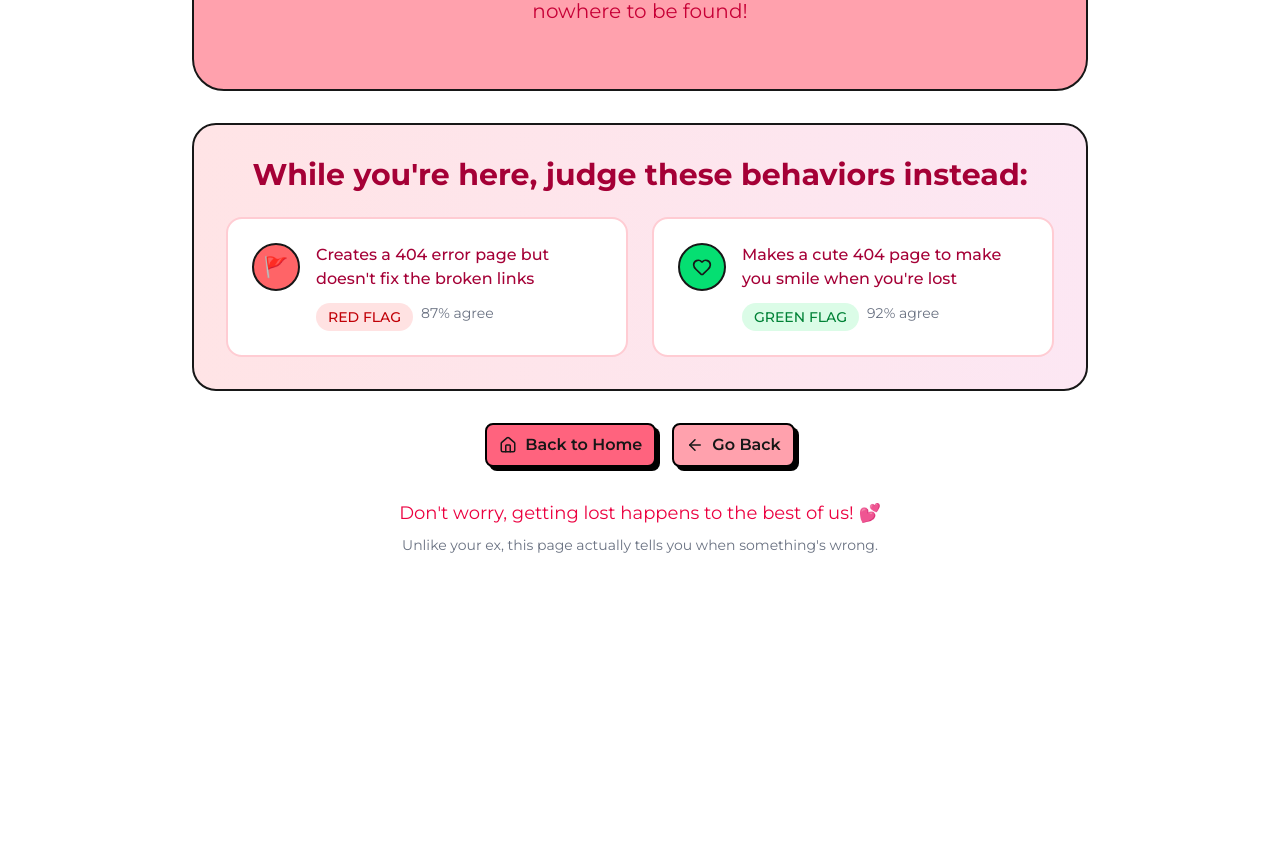
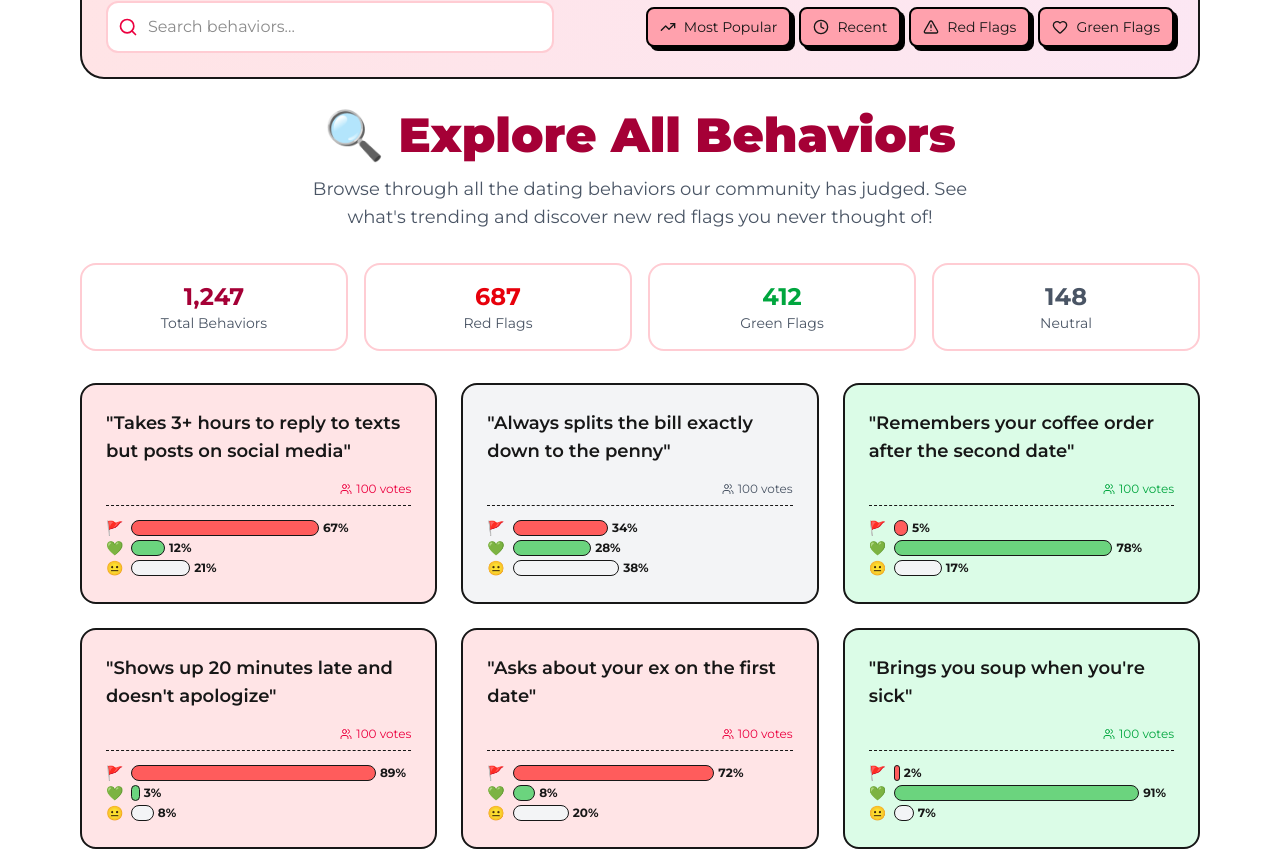
Before and after one commit to tomashobza/itarf, a Next.js app: page /explore in a window 1280 px wide. Before the commit this address had no page. Shown: the part 353-1204 px from the top of the page. Before the commit the page ends 988 px from the top, so only its background shows below. Built offline with nearby package versions, Linux system fonts and the light colour scheme.

Commit message:
add: explore page

```diff
--- /dev/null
+++ b/app/explore/page.tsx
@@ -0,0 +1,216 @@
+import React from "react";
+import { Search, TrendingUp, Clock, Heart, AlertTriangle } from "lucide-react";
+import Trait from "@/components/Trait";
+import Button from "@/components/Button";
+import StartJudging from "@/components/StartJudging";
+
+export default function Explore() {
+  // Sample traits data with various stats
+  const allTraits = [
+    {
+      text: "Takes 3+ hours to reply to texts but posts on social media",
+      redFlag: 67,
+      greenFlag: 12,
+      neutral: 21,
+    },
+    {
+      text: "Always splits the bill exactly down to the penny",
+      redFlag: 34,
+      greenFlag: 28,
+      neutral: 38,
+    },
+    {
+      text: "Remembers your coffee order after the second date",
+      redFlag: 5,
+      greenFlag: 78,
+      neutral: 17,
+    },
+    {
+      text: "Shows up 20 minutes late and doesn't apologize",
+      redFlag: 89,
+      greenFlag: 3,
+      neutral: 8,
+    },
+    {
+      text: "Asks about your ex on the first date",
+      redFlag: 72,
+      greenFlag: 8,
+      neutral: 20,
+    },
+    {
+      text: "Brings you soup when you're sick",
+      redFlag: 2,
+      greenFlag: 91,
+      neutral: 7,
+    },
+    {
+      text: "Never puts their phone down during dinner",
+      redFlag: 84,
+      greenFlag: 4,
+      neutral: 12,
+    },
+    {
+      text: "Remembers small details about your stories",
+      redFlag: 3,
+      greenFlag: 88,
+      neutral: 9,
+    },
+    {
+      text: "Only talks about themselves the entire date",
+      redFlag: 93,
+      greenFlag: 2,
+      neutral: 5,
+    },
+    {
+      text: "Insists on paying for everything",
+      redFlag: 15,
+      greenFlag: 42,
+      neutral: 43,
+    },
+    {
+      text: "Cancels plans last minute without explanation",
+      redFlag: 79,
+      greenFlag: 5,
+      neutral: 16,
+    },
+    {
+      text: "Sends good morning texts every day",
+      redFlag: 18,
+      greenFlag: 56,
+      neutral: 26,
+    },
+  ];
+
+  return (
+    <div className="w-full min-h-full p-4 md:p-20 flex flex-col justify-start">
+      {/* START JUDGING SECTION */}
+      <StartJudging />
+
+      {/* FILTERS AND SEARCH */}
+      <div className="bg-gradient-to-r border-2 border-foreground from-rose-100 to-pink-100 rounded-3xl p-6 my-6 md:mb-8">
+        <div className="flex flex-col md:flex-row gap-4 items-center justify-between">
+          {/* Search Bar */}
+          <div className="relative flex-grow max-w-md">
+            <Search
+              size={20}
+              className="absolute left-3 top-1/2 transform -translate-y-1/2 text-rose-600"
+            />
+            <input
+              type="text"
+              placeholder="Search behaviors..."
+              className="w-full pl-10 pr-4 py-3 rounded-xl border-2 border-rose-200 focus:border-rose-400 focus:outline-none bg-white"
+            />
+          </div>
+
+          {/* Filter Buttons */}
+          <div className="flex gap-2 flex-wrap">
+            <Button>
+              <div className="flex items-center gap-2 text-sm">
+                <TrendingUp size={16} />
+                Most Popular
+              </div>
+            </Button>
+            <Button>
+              <div className="flex items-center gap-2 text-sm">
+                <Clock size={16} />
+                Recent
+              </div>
+            </Button>
+            <Button>
+              <div className="flex items-center gap-2 text-sm">
+                <AlertTriangle size={16} />
+                Red Flags
+              </div>
+            </Button>
+            <Button>
+              <div className="flex items-center gap-2 text-sm">
+                <Heart size={16} />
+                Green Flags
+              </div>
+            </Button>
+          </div>
+        </div>
+      </div>
+
+      {/* EXPLORE HEADER */}
+      <div className="text-center mb-8">
+        <h1 className="text-4xl md:text-5xl font-black text-rose-800 mb-4">
+          🔍 Explore All Behaviors
+        </h1>
+        <p className="text-lg text-gray-600 max-w-2xl mx-auto">
+          Browse through all the dating behaviors our community has judged. See
+          what&apos;s trending and discover new red flags you never thought of!
+        </p>
+      </div>
+
+      {/* STATS BAR */}
+      <div className="grid grid-cols-2 md:grid-cols-4 gap-4 mb-8">
+        <div className="bg-white rounded-2xl p-4 border-2 border-rose-200 text-center">
+          <div className="text-2xl font-bold text-rose-800">1,247</div>
+          <div className="text-sm text-gray-600">Total Behaviors</div>
+        </div>
+        <div className="bg-white rounded-2xl p-4 border-2 border-rose-200 text-center">
+          <div className="text-2xl font-bold text-red-600">687</div>
+          <div className="text-sm text-gray-600">Red Flags</div>
+        </div>
+        <div className="bg-white rounded-2xl p-4 border-2 border-rose-200 text-center">
+          <div className="text-2xl font-bold text-green-600">412</div>
+          <div className="text-sm text-gray-600">Green Flags</div>
+        </div>
+        <div className="bg-white rounded-2xl p-4 border-2 border-rose-200 text-center">
+          <div className="text-2xl font-bold text-gray-600">148</div>
+          <div className="text-sm text-gray-600">Neutral</div>
+        </div>
+      </div>
+
+      {/* TRAITS GRID */}
+      <div className="grid md:grid-cols-2 lg:grid-cols-3 gap-6 mb-8">
+        {allTraits.map((trait, index) => (
+          <Trait
+            key={index}
+            text={trait.text}
+            redFlag={trait.redFlag}
+            greenFlag={trait.greenFlag}
+            neutral={trait.neutral}
+          />
+        ))}
+      </div>
+
+      {/* LOAD MORE SECTION */}
+      <div className="text-center mb-8 flex flex-col items-center gap-1">
+        <Button>
+          <div className="flex font-semibold items-center gap-2">
+            Load More Behaviors
+          </div>
+        </Button>
+        <p className="text-sm text-gray-500 mt-2">
+          Showing 12 of 1,247 behaviors
+        </p>
+      </div>
+
+      {/* SUBMIT YOUR OWN SECTION */}
+      <div className="bg-gradient-to-r border-2 border-foreground from-rose-100 to-pink-100 rounded-3xl p-8 text-center flex flex-col items-center">
+        <h2 className="text-3xl font-bold mb-4 text-rose-800">
+          Don&apos;t see your red flag? 🤔
+        </h2>
+        <p className="text-rose-700 text-lg mb-6 max-w-2xl mx-auto">
+          Submit your own dating behavior and let the community decide if
+          it&apos;s a red flag, green flag, or just another Tuesday in the
+          dating world.
+        </p>
+        <Button>
+          <div className="flex font-semibold items-center gap-2">
+            Submit a Behavior
+          </div>
+        </Button>
+      </div>
+
+      {/* FOOTER */}
+      <div className="text-center mt-8 text-rose-600">
+        <p className="text-lg">
+          The more you explore, the better your dating radar gets! 💕
+        </p>
+      </div>
+    </div>
+  );
+}
--- a/app/page.tsx
+++ b/app/page.tsx
@@ -3,6 +3,7 @@ import { ArrowRight, Users, TrendingUp, Flag } from "lucide-react";
 import Trait from "@/components/Trait";
 import Button from "@/components/Button";
 import StartJudging from "@/components/StartJudging";
+import Link from "next/link";
 
 export default function Home() {
   // Sample recent traits/actions with stats
@@ -73,11 +74,13 @@ export default function Home() {
           {/* <button className="bg-rose-500 hover:bg-rose-600 text-white px-8 py-3 rounded-xl font-semibold transition-colors flex items-center gap-2 mx-auto">
             Explore More <ArrowRight size={18} />
           </button> */}
-          <Button>
-            <div className="flex font-semibold items-center gap-2">
-              Explore More <ArrowRight size={18} />
-            </div>
-          </Button>
+          <Link href="/explore">
+            <Button>
+              <div className="flex font-semibold items-center gap-2">
+                Explore More <ArrowRight size={18} />
+              </div>
+            </Button>
+          </Link>
         </div>
       </div>
 
--- a/components/Trait.tsx
+++ b/components/Trait.tsx
@@ -14,10 +14,12 @@ const StatBar = ({
     <div className="text-sm font-medium">{label}</div>
     <div className="flex-1 flex rounded-full h-4">
       <div
-        className={`h-full ${color} transition-all rounded-full duration-500`}
+        className={`h-full border border-foreground ${color} transition-all rounded-full duration-500`}
         style={{ width: `${percentage}%` }}
       />
-      <div className="ml-1 text-xs font-bold w-8">{percentage.toFixed(0)}%</div>
+      <div className="ml-1 text-xs font-bold w-8 text-foreground">
+        {percentage.toFixed()}%
+      </div>
     </div>
   </div>
 );
@@ -42,13 +44,37 @@ function Trait({
   const safeGreenFlag = isNaN(greenFlagPercentage) ? 0 : greenFlagPercentage;
   const safeNeutral = isNaN(neutralPercentage) ? 0 : neutralPercentage;
 
+  const color = {
+    redFlag: "bg-rose-100",
+    greenFlag: "bg-green-100",
+    neutral: "bg-gray-100",
+  };
+
+  const textColor = {
+    redFlag: "text-rose-600",
+    greenFlag: "text-green-600",
+    neutral: "text-gray-600",
+  };
+
+  const result: "redFlag" | "greenFlag" | "neutral" =
+    safeRedFlag > safeGreenFlag && safeRedFlag > safeNeutral
+      ? "redFlag"
+      : safeGreenFlag > safeRedFlag && safeGreenFlag > safeNeutral
+      ? "greenFlag"
+      : "neutral";
+
+  const resultColor = color[result];
+  const resultTextColor = textColor[result];
+
   return (
-    <div className="bg-rose-100 transition-all hover:scale-[1.02] border-foreground border-2 rounded-2xl p-6 flex flex-col">
+    <div
+      className={`transition-all hover:scale-[1.02] border-foreground border-2 rounded-2xl p-6 flex flex-col ${resultColor} ${resultTextColor}`}
+    >
       <div className="flex flex-col flex-grow">
         <p className="text-lg font-semibold flex-grow text-foreground mb-4">
           &quot;{text}&quot;
         </p>
-        <div className="flex justify-end items-center  gap-1 text-xs text-rose-600">
+        <div className={`flex justify-end items-center  gap-1 text-xs `}>
           <Users size={12} />
           <span>{total.toLocaleString()} votes</span>
         </div>
@@ -59,7 +85,7 @@ function Trait({
       <div className="">
         <StatBar percentage={safeRedFlag} color="bg-primary" label="🚩" />
         <StatBar percentage={safeGreenFlag} color="bg-secondary" label="💚" />
-        <StatBar percentage={safeNeutral} color="bg-rose-300" label="😐" />
+        <StatBar percentage={safeNeutral} color="bg-gray-100" label="😐" />
       </div>
     </div>
   );
```
